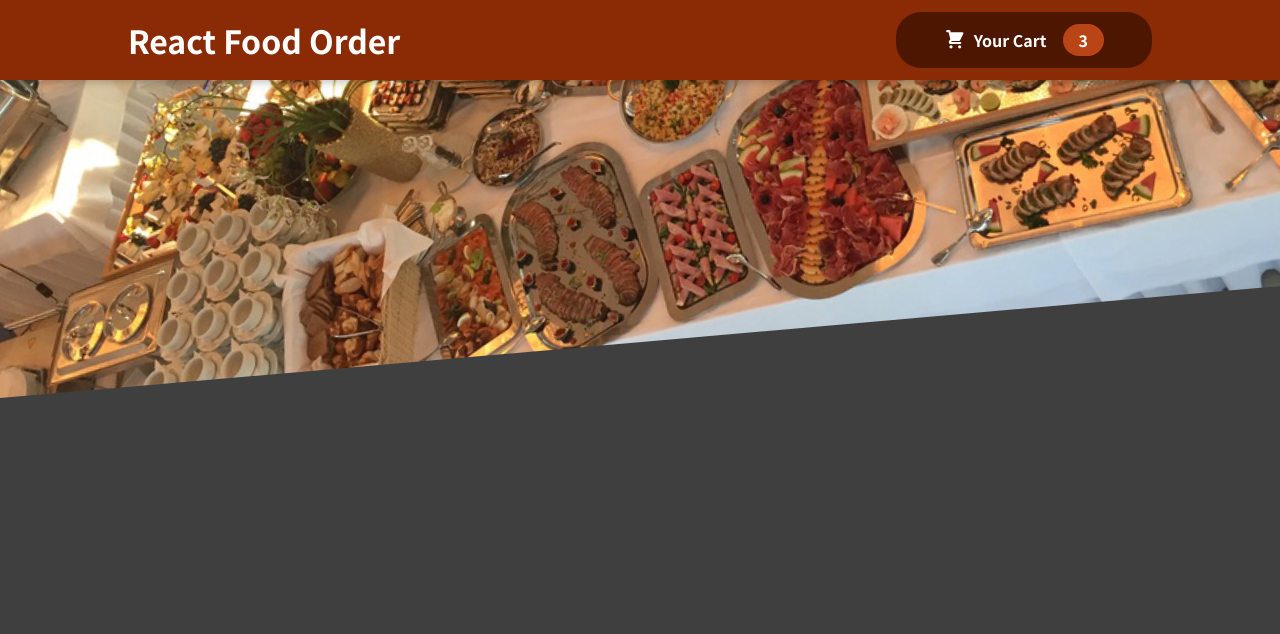
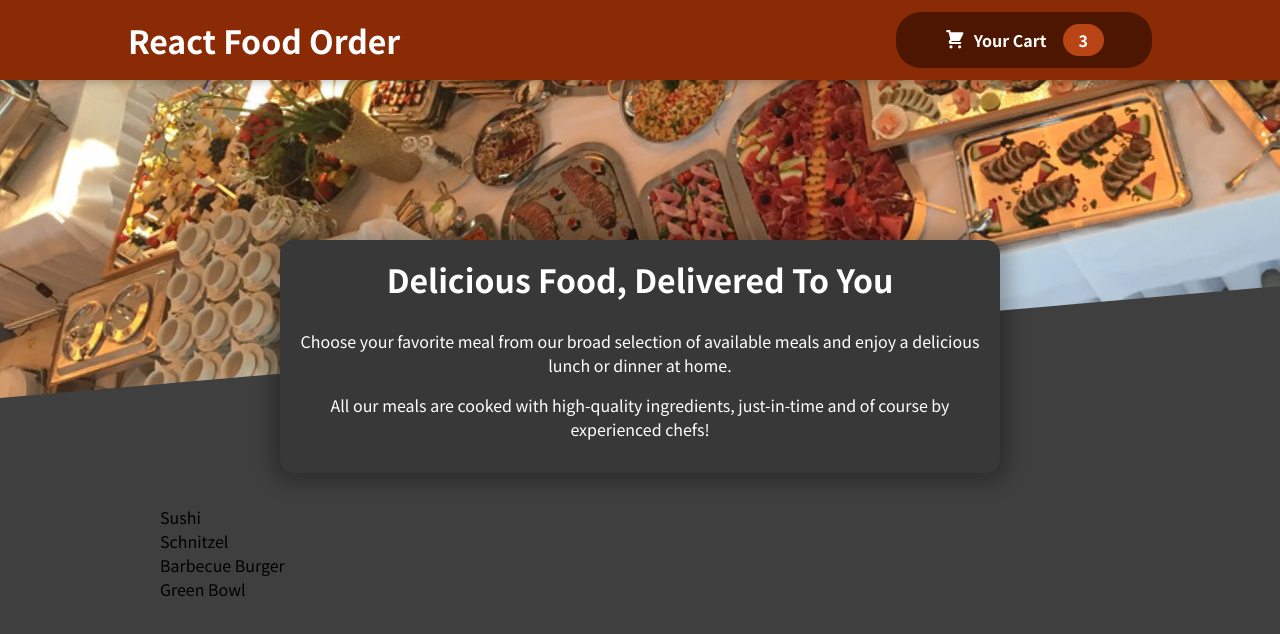
Before and after one commit to keroken/food-order-app, a React (Create React App) app: page / in a window 1280 px wide. Shown: the top 634 px of the page. Built offline with nearby package versions, Linux system fonts and the light colour scheme.

Commit message:
add Meals to App.js

```diff
--- a/src/App.js
+++ b/src/App.js
@@ -1,11 +1,15 @@
 import React from 'react';
 import Header from './components/Layout/Header';
+import Meals from './components/Meals/Meals';
 
 function App() {
   return (
-    <div className="App">
+    <>
       <Header />
-    </div>
+      <main>
+        <Meals />
+      </main>
+    </>
   );
 }
 
```
